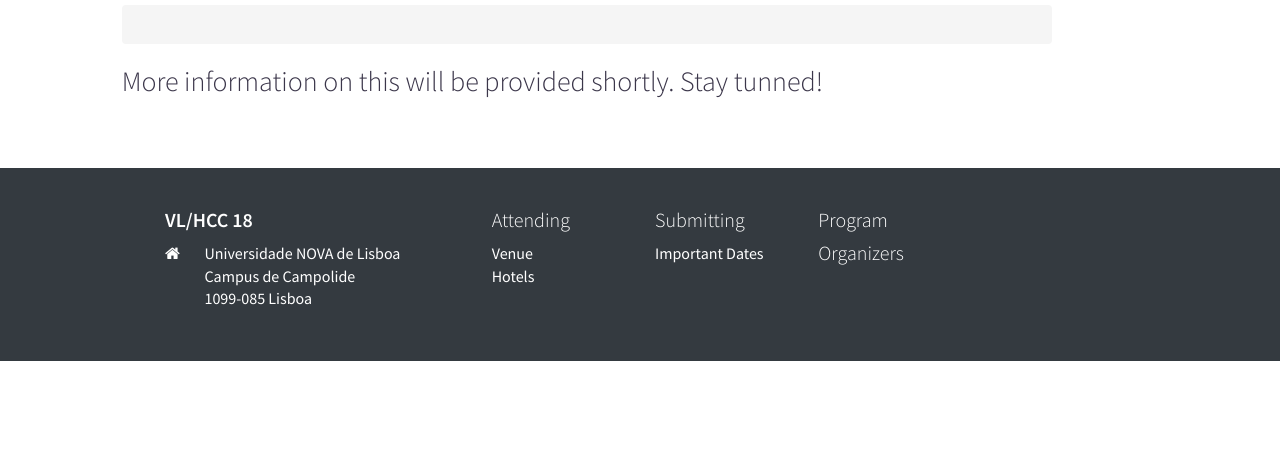
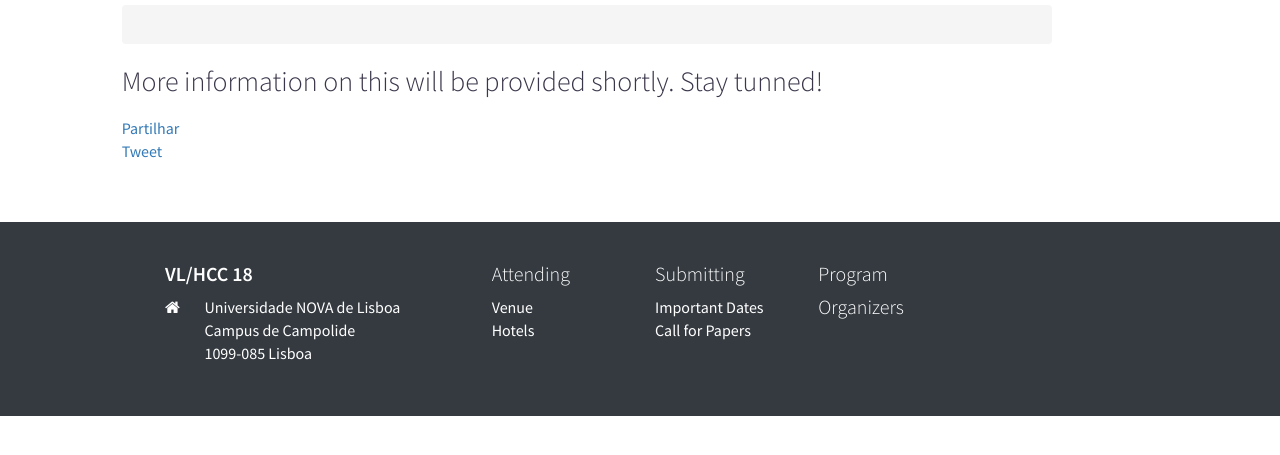
Before and after one commit to vlhcc18/vlhcc18.github.io, a website: page important_dates.html in a window 1280 px wide. Shown: the part 181-636 px from the top of the page. Drawn offline with Linux system fonts and the light colour scheme.

Commit message:
added share buttons on main pages

```diff
--- a/important_dates.html
+++ b/important_dates.html
@@ -48,6 +48,16 @@
 </head>
 
 <body>
+  <div id="fb-root"></div>
+  <script>
+    (function(d, s, id) {
+      var js, fjs = d.getElementsByTagName(s)[0];
+      if (d.getElementById(id)) return;
+      js = d.createElement(s); js.id = id;
+      js.src = 'https://connect.facebook.net/pt_PT/sdk.js#xfbml=1&version=v2.11';
+      fjs.parentNode.insertBefore(js, fjs);
+    }(document, 'script', 'facebook-jssdk'));
+  </script>
 
   <!-- Navigation -->
   <!-- Navigation -->
@@ -76,8 +86,8 @@
               </a>
               <div class="dropdown-menu dropdown-menu-right" aria-labelledby="navbarDropdownBlog">
                 <a class="dropdown-item" href="important_dates.html">Important Dates</a>
-                <!-- <a class="dropdown-item" href="call_papers.html">Call For Papers</a>
-                <a class="dropdown-item" href="call_showpieces.html">Call For Showpieces</a>
+                <a class="dropdown-item" href="call_papers.html">Call For Papers</a>
+                <!-- <a class="dropdown-item" href="call_showpieces.html">Call For Showpieces</a>
                 <a class="dropdown-item" href="call_workshops.html">Call For Workshops</a>
                 <a class="dropdown-item" href="graduate_consortium.html">Graduate Consortium</a> -->
               </div>
@@ -242,6 +252,21 @@
             </div>
           </div>
         -->
+        <div class="share">
+          <div class="spacer"></div>
+          <div class="fb-share-button" data-href="https://vlhcc18.github.io/call_papers.html" data-layout="button_count" data-size="large" data-mobile-iframe="true">
+            <a class="fb-xfbml-parse-ignore" target="_blank" href="https://www.facebook.com/sharer/sharer.php?u=https%3A%2F%2Fvlhcc18.github.io%2Fcall_papers.html&amp;src=sdkpreparse">
+              Partilhar
+            </a>
+          </div>
+
+          <a class="twitter-share-button"
+          href="https://twitter.com/intent/tweet?text=Update%20your%20agenda.%20Don't%20forget%20the%20VLHCC%202018%20important%20dates."
+          data-url="https://vlhcc18.github.io/important_dates.html"
+          data-hashtags="vlhcc,vlhcc2018"
+          data-size="large">
+        Tweet</a>
+      </div>
 
     </div>
 
@@ -288,8 +313,8 @@
       <div class="col-md-2 col-sm-3 text-white">
         <h4>Submitting</h4>
         <a href="important_dates.html" class="text-white">Important Dates</a><br/>
-          <!-- <a href="call_papers.html" class="text-white">Call for Papers</a><br/>
-          <a href="call_showpieces.html" class="text-white">Call for Showpieces</a><br/>
+        <a href="call_papers.html" class="text-white">Call for Papers</a><br/>
+          <!-- <a href="call_showpieces.html" class="text-white">Call for Showpieces</a><br/>
           <a href="call_workshops.html" class="text-white">Call for Workshops</a><br/>
           <a href="graduate_consortium.html" class="text-white">Grad. Consortium</a> -->
         </div>
```
Also changed, not shown: awards.html (+4 -4 lines), call_papers.html (+18 -8 lines), call_showpieces.html (+4 -4 lines), call_workshops.html (+4 -4 lines), contact.html (+4 -4 lines), graduate_consortium.html (+4 -4 lines), hotels.html (+4 -4 lines), index.html (+37 -6 lines), organizers.html (+4 -4 lines), pastvlhccs.html (+4 -4 lines), program.html (+4 -4 lines), program_overview.html (+31 -9 lines), registration.html (+4 -4 lines), venue.html (+8 -8 lines). Lines whose indentation alone changed are shown as unchanged.
